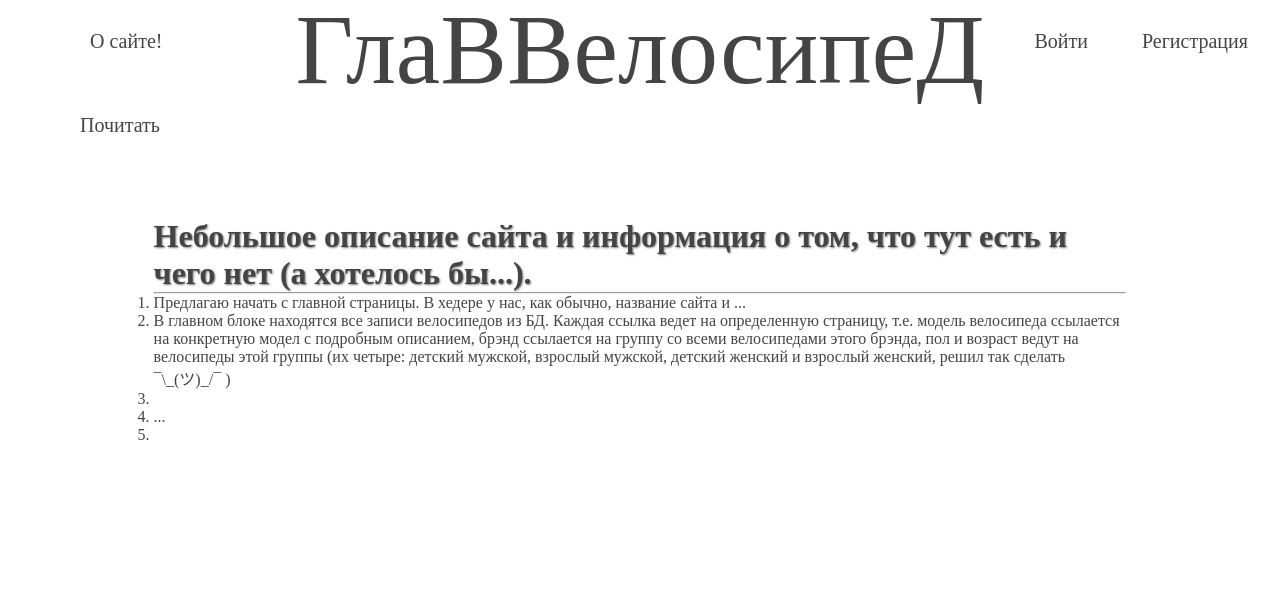
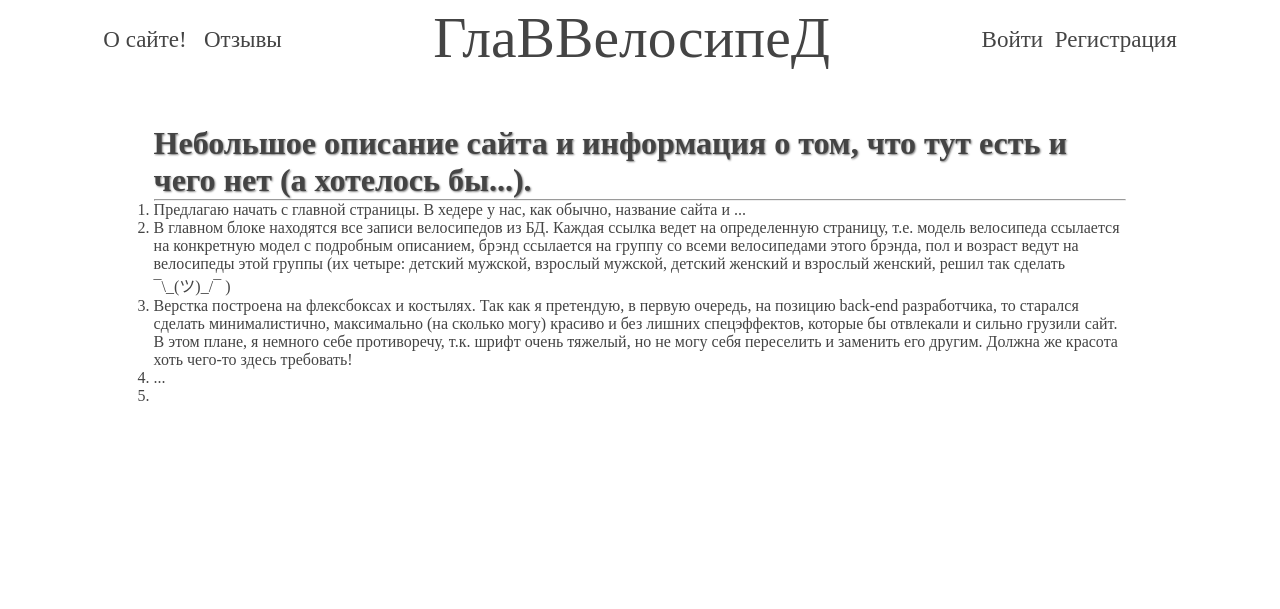
Before and after one commit to nickppv/BikeCycle, a Django app: page /about/ in a window 1280 px wide. Shown: the top 609 px of the page. Run offline with Django 4.2, Linux system fonts and the light colour scheme; some web fonts are replaced.

Commit message:
сделал все страницы регистрации, сброса/восстановления пароля рабочими, немного поправил хедер, начал заниматься приложением отзывов

```diff
--- a/bicycle/bicycle/settings.py
+++ b/bicycle/bicycle/settings.py
@@ -146,3 +146,9 @@ MEDIA_URL = '/media/'
 LOGIN_URL = 'users:login'
 LOGIN_REDIRECT_URL = 'bikes:index'
 LOGOUT_REDIRECT_URL = 'bikes:index'
+
+
+#  подключаем движок filebased.EmailBackend
+EMAIL_BACKEND = 'django.core.mail.backends.filebased.EmailBackend'
+# указываем директорию, в которую будут складываться файлы писем
+EMAIL_FILE_PATH = os.path.join(BASE_DIR, 'sent_emails')
--- a/bicycle/bikes/views.py
+++ b/bicycle/bikes/views.py
@@ -3,7 +3,7 @@ from django.shortcuts import get_object_or_404, redirect, render
 from .models import New_Bike, Sportsman
 
 # постоянная для пагинатора с кол-вом постов на странице
-AMOUNT_POSTS = 16
+AMOUNT_POSTS = 15
 
 
 def index(request):
--- a/bicycle/static/css/main.css
+++ b/bicycle/static/css/main.css
@@ -16,13 +16,11 @@ a {
 }
 
 .header {
-
-  font-size: 100px;
-  height: 100px;
+  font-size: 4.5vw;
   text-align: center;
   /* object-fit: contain; */
   color: #d1d1d1;
-  line-height: 100px;
+
 }
 
 .carousel-index-top {
@@ -76,7 +74,7 @@ a {
 }
 
 .bicycle-card:hover {
-  box-shadow: inset 0px 0px 30px #bdf0ff;
+  box-shadow: inset 0px 0px 30px #faffd1;
 }
 .bicycle-card li {
   font-size: 13px;
@@ -101,14 +99,6 @@ a {
 /* .image-settings {
   flex-shrink: 0;
 } */
-
-.mainblock {
-  height: 250px;
-  margin: 20px;
-  background-color: #141414;
-  color:#d1d1d1;
-  width: 50%;
-}
 
 /* пытался сделать картинку на фон */
 /* .lower-main-middle-box {
@@ -162,7 +152,7 @@ a {
   padding-right: 30px;
 }
 
-.button-left {
+/* .button-left {
   font-family: "Stamps_Pro_Flex";
   height: 54px;
   font-size: 20px;
@@ -180,4 +170,4 @@ a {
   display: inline-block;
   margin-top: 30px;
   margin-left: 50px;
-}
+} */
--- a/bicycle/templates/about/about.html
+++ b/bicycle/templates/about/about.html
@@ -21,7 +21,11 @@
           мужской, взрослый мужской, детский женский и взрослый женский, решил так сделать ¯\_(ツ)_/¯ )
         </li>
         <li>
-
+          Верстка построена на флексбоксах и костылях. Так как я претендую, в первую очередь, на позицию back-end
+          разработчика, то старался сделать минималистично, максимально (на сколько могу) красиво и без лишних
+          спецэффектов, которые бы отвлекали и сильно грузили сайт. В этом плане, я немного себе противоречу, т.к.
+          шрифт очень тяжелый, но не могу себя переселить и заменить его другим. Должна же красота хоть чего-то
+          здесь требовать!
         </li>
         <li>
           ...
--- a/bicycle/templates/includes/header.html
+++ b/bicycle/templates/includes/header.html
@@ -1,39 +1,47 @@
 <style>
   .container-for-header {
     display: flex;
+    justify-content:space-around;
   }
-.box-1 {
-  flex:1;
+
+  .box-2 {
+    margin:5px;
   }
-.box-2 {
-    flex:2;
+
+  .box-3 ul li, .box-1 ul li {
+    display: inline;
+    font-size: 1.8vw;
   }
-.box-3 {
-    flex:1;
+
+  .box-1, .box-3 {
+    padding-top: 2vw;
   }
 
 </style>
 
 <header class="container-for-header">
   <div class="box-1">
-    <div class="button-left" style="margin-left:60px">
-      <a href="{% url 'bikes:about' %}">О сайте!</a>
-    </div>
-    <div class="button-left">
-      <a href="#">Почитать</a>
-    </div>
+    <ul>
+      <li><a href="{% url 'bikes:about' %}">О сайте! </a></li>
+      <li><a href="#">  Отзывы </a></li>
+    </ul>
   </div>
   <div class="box-2">
       <div class="header">
-      <a style="text-decoration: none;" href="{% url 'bikes:index' %}">ГлаВВелосипеД</a>
+        <a href="{% url 'bikes:index' %}">ГлаВВелосипеД</a>
       </div>
   </div>
   <div class="box-3">
-  <div class="button-right">
-    <a href="{% url 'users:login' %}">Войти</a>
-  </div>
-  <div class="button-right">
-    <a href="{% url 'users:signup' %}">Регистрация</a>
-  </div>
+    {% if user.is_authenticated %}
+    <ul>
+      <li><a  style="color: red;" href="{% url 'users:logout' %}">{{ user.username| truncatechars:6 }}  </a></li>
+      <li><a href="{% url 'users:password_reset_form' %}"> Изменить пароль</a></li>
+    </ul>
+    {% else %}
+      <ul>
+        <li><a href="{% url 'users:login' %}">Войти </a></li>
+        <li><a href="{% url 'users:signup' %}"> Регистрация</a></li>
+      </ul>
+    {% endif %}
   </div>
 </header>
--- a/bicycle/users/urls.py
+++ b/bicycle/users/urls.py
@@ -17,7 +17,28 @@ urlpatterns = [
     path('signup/', views.SignUp.as_view(), name='signup'),
     path('login/', LoginView.as_view(template_name='users/login.html'),
          name='login'),
+    # смена пароля
+    path('password_change/', PasswordChangeView.as_view
+         (template_name='users/password_change_form.html'),
+         name='password_change'),
+    # смена пароля прошла успешно
+    path('password_change/done/', PasswordChangeDoneView.as_view
+         (template_name='users/password_change_done.html'),
+         name='password_change_done'),
+    # сброс пароля
     path('password_reset/', PasswordResetView.as_view
          (template_name='users/password_reset_form.html'),
          name='password_reset_form'),
+    # уведомление об отправке ссылки для восстановления пароля на почту
+    path('password_reset/done/', PasswordResetDoneView.as_view
+         (template_name='users/password_reset_done.html'),
+         name='reset_done'),
+    # подтверждение сброса пароля
+    path('reset/<uidb64>/<token>/', PasswordResetConfirmView.as_view
+         (template_name='users/password_reset_confirm.html'),
+         name='reset_confirm'),
+    # уведомление, что пароль изменен
+    path('reset/done/', PasswordResetCompleteView.as_view
+         (template_name='users/password_reset_complete.html'),
+         name='reset_complete'),
 ]
```
Also changed, not shown: bicycle/templates/includes/bikecard.html (deleted, +0 -39 lines). Lines whose indentation alone changed are shown as unchanged.
